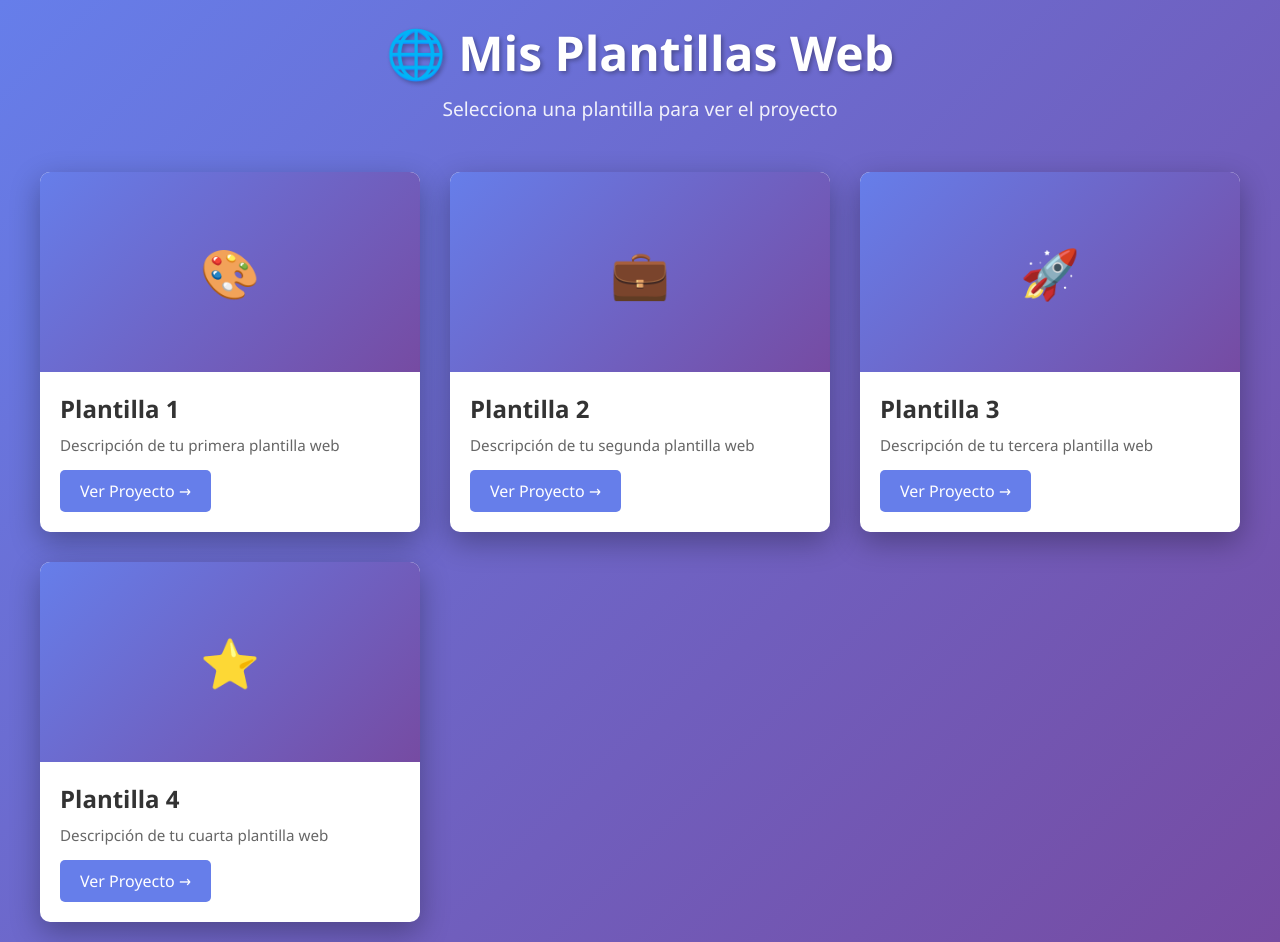
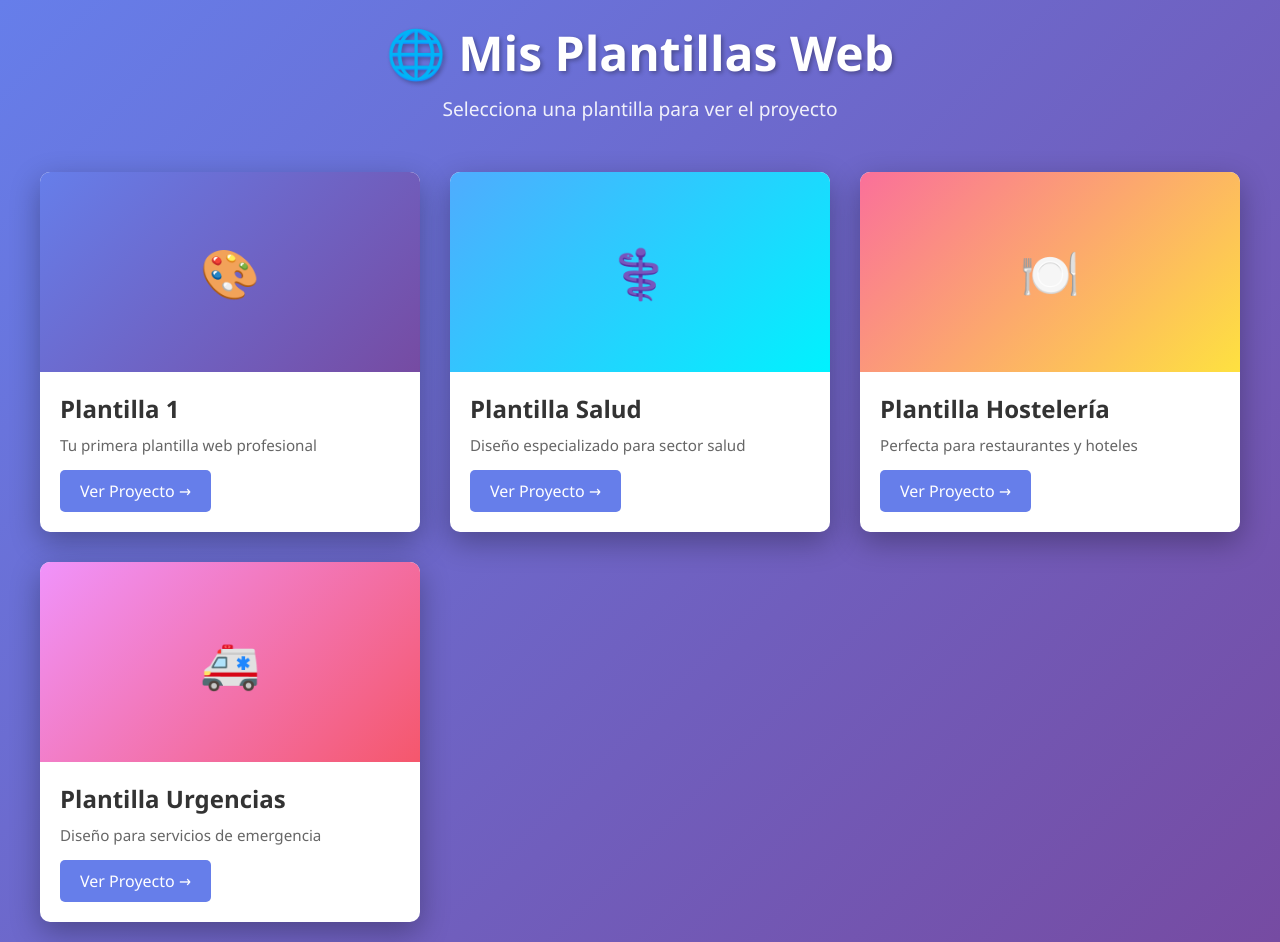
Before and after one commit to pablotech-dev/plantillas-web, a plain HTML site: page index.html in a window 1280 px wide. Drawn offline with Linux system fonts and the light colour scheme.

Commit message:
Update landing page with correct folder structure and template information

```diff
--- a/index.html
+++ b/index.html
@@ -3,7 +3,7 @@
 <head>
     <meta charset="UTF-8">
     <meta name="viewport" content="width=device-width, initial-scale=1.0">
-    <title>Mis Plantillas Web</title>
+    <title>Mis Plantillas Web - PabloTech Dev</title>
     <style>
         * {
             margin: 0;
@@ -56,6 +56,9 @@
             box-shadow: 0 10px 30px rgba(0,0,0,0.3);
             transition: transform 0.3s ease, box-shadow 0.3s ease;
             cursor: pointer;
+            text-decoration: none;
+            color: inherit;
+            display: block;
         }
 
         .card:hover {
@@ -74,6 +77,18 @@
             font-size: 3em;
         }
 
+        .card-image.urgencias {
+            background: linear-gradient(135deg, #f093fb 0%, #f5576c 100%);
+        }
+
+        .card-image.salud {
+            background: linear-gradient(135deg, #4facfe 0%, #00f2fe 100%);
+        }
+
+        .card-image.hosteleria {
+            background: linear-gradient(135deg, #fa709a 0%, #fee140 100%);
+        }
+
         .card-content {
             padding: 20px;
         }
@@ -90,6 +105,12 @@
             font-size: 0.95em;
         }
 
+        .card-footer {
+            display: flex;
+            justify-content: space-between;
+            align-items: center;
+        }
+
         .card-link {
             display: inline-block;
             background: #667eea;
@@ -100,7 +121,7 @@
             transition: background 0.3s ease;
         }
 
-        .card-link:hover {
+        .card:hover .card-link {
             background: #764ba2;
         }
 
@@ -123,42 +144,53 @@
         </div>
 
         <div class="grid">
-            <!-- Actualiza estos datos con tu información -->
-            <div class="card">
+            <!-- Plantilla 1 -->
+            <a href="./PLANTILLAS/plantilla%201/" class="card">
                 <div class="card-image">🎨</div>
                 <div class="card-content">
                     <h2 class="card-title">Plantilla 1</h2>
-                    <p class="card-description">Descripción de tu primera plantilla web</p>
-                    <a href="./carpeta1/" class="card-link">Ver Proyecto →</a>
+                    <p class="card-description">Tu primera plantilla web profesional</p>
+                    <div class="card-footer">
+                        <span class="card-link">Ver Proyecto →</span>
+                    </div>
                 </div>
-            </div>
+            </a>
 
-            <div class="card">
-                <div class="card-image">💼</div>
+            <!-- Plantilla Salud -->
+            <a href="./PLANTILLAS/plantilla%20salud/" class="card">
+                <div class="card-image salud">⚕️</div>
                 <div class="card-content">
-                    <h2 class="card-title">Plantilla 2</h2>
-                    <p class="card-description">Descripción de tu segunda plantilla web</p>
-                    <a href="./carpeta2/" class="card-link">Ver Proyecto →</a>
+                    <h2 class="card-title">Plantilla Salud</h2>
+                    <p class="card-description">Diseño especializado para sector salud</p>
+                    <div class="card-footer">
+                        <span class="card-link">Ver Proyecto →</span>
+                    </div>
                 </div>
-            </div>
+            </a>
 
-            <div class="card">
-                <div class="card-image">🚀</div>
+            <!-- Plantilla Hostelería -->
+            <a href="./PLANTILLAS/plantilla%20hosteler%C3%ADa/" class="card">
+                <div class="card-image hosteleria">🍽️</div>
                 <div class="card-content">
-                    <h2 class="card-title">Plantilla 3</h2>
-                    <p class="card-description">Descripción de tu tercera plantilla web</p>
-                    <a href="./carpeta3/" class="card-link">Ver Proyecto →</a>
+                    <h2 class="card-title">Plantilla Hostelería</h2>
+                    <p class="card-description">Perfecta para restaurantes y hoteles</p>
+                    <div class="card-footer">
+                        <span class="card-link">Ver Proyecto →</span>
+                    </div>
                 </div>
-            </div>
+            </a>
 
-            <div class="card">
-                <div class="card-image">⭐</div>
+            <!-- Plantilla Urgencias -->
+            <a href="./PLANTILLAS/Plantilla%20urgencias/" class="card">
+                <div class="card-image urgencias">🚑</div>
                 <div class="card-content">
-                    <h2 class="card-title">Plantilla 4</h2>
-                    <p class="card-description">Descripción de tu cuarta plantilla web</p>
-                    <a href="./carpeta4/" class="card-link">Ver Proyecto →</a>
+                    <h2 class="card-title">Plantilla Urgencias</h2>
+                    <p class="card-description">Diseño para servicios de emergencia</p>
+                    <div class="card-footer">
+                        <span class="card-link">Ver Proyecto →</span>
+                    </div>
                 </div>
-            </div>
+            </a>
         </div>
     </div>
 </body>
```
